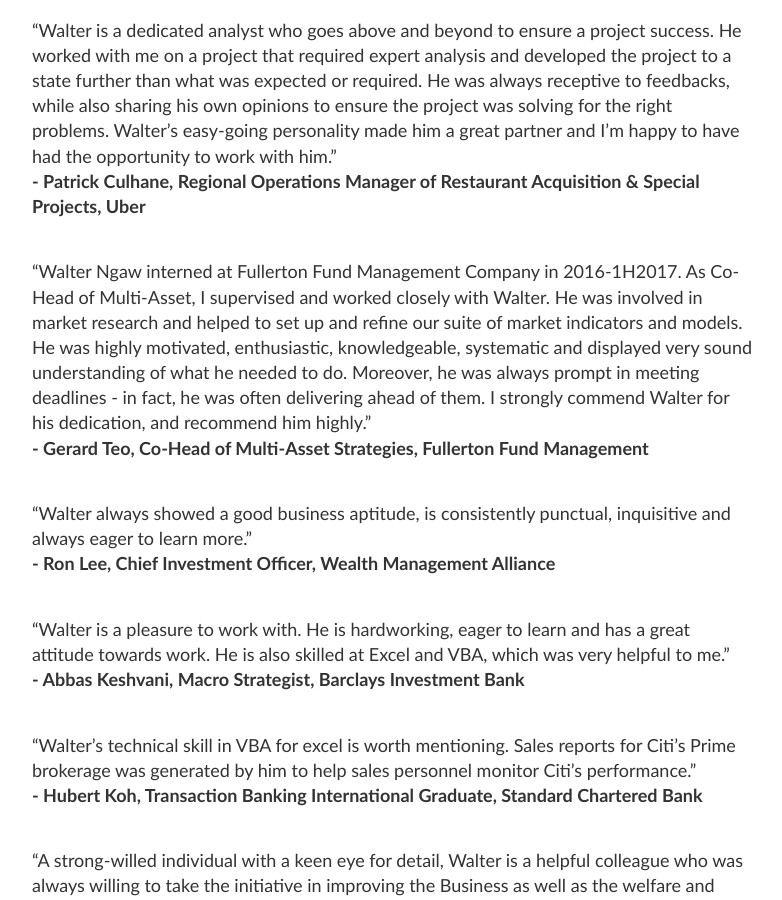
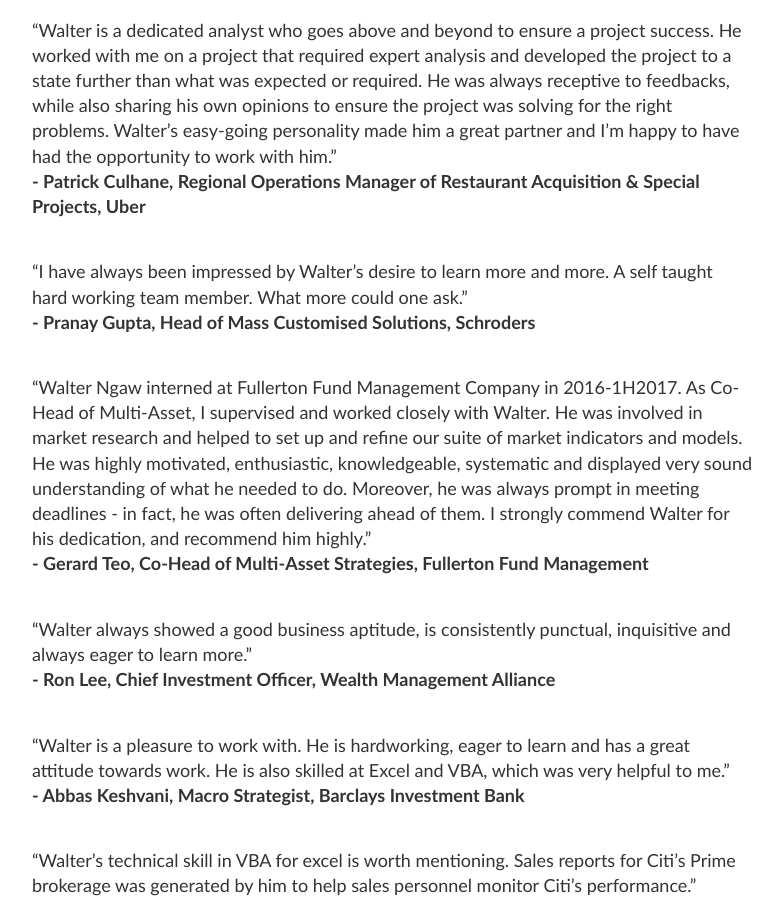
Before and after one commit to wngaw/wngaw.github.io, a Jekyll site: the page built from testimonials.md, in a window 1280 px wide and 900 px high, scrolled down 592 px. Shown: the whole window, without its empty margins (248-1030 px from the left). Built offline with Jekyll 4.4.1, drawn with Linux system fonts in a browser that asks for light colours.

Commit message:
updated about and testimonial

```diff
--- a/testimonials.md
+++ b/testimonials.md
@@ -14,6 +14,9 @@
 Walter's easy-going personality made him a great partner and I'm happy to have had the opportunity to work with him."
 **- Patrick Culhane, Regional Operations Manager of Restaurant Acquisition & Special Projects, Uber**<br><br>
 
+>> "I have always been impressed by Walter’s desire to learn more and more. A self taught hard working team member. What more could one ask."
+**- Pranay Gupta, Head of Mass Customised Solutions, Schroders**<br><br>
+
 >> "Walter Ngaw interned at Fullerton Fund Management Company in 2016-1H2017. As Co-Head of Multi-Asset, I supervised and worked closely with Walter. He was involved in market research and helped to set up and refine our suite of market indicators and models. He was highly motivated, enthusiastic, knowledgeable, systematic and displayed very sound understanding of what he needed to do. Moreover, he was always prompt in meeting deadlines - in fact, he was often delivering ahead of them. I strongly commend Walter for his dedication, and recommend him highly."
 **- Gerard Teo, Co-Head of Multi-Asset Strategies, Fullerton Fund Management**<br><br>
 
```
Also changed, not shown: about.md (+1 -1 lines).
